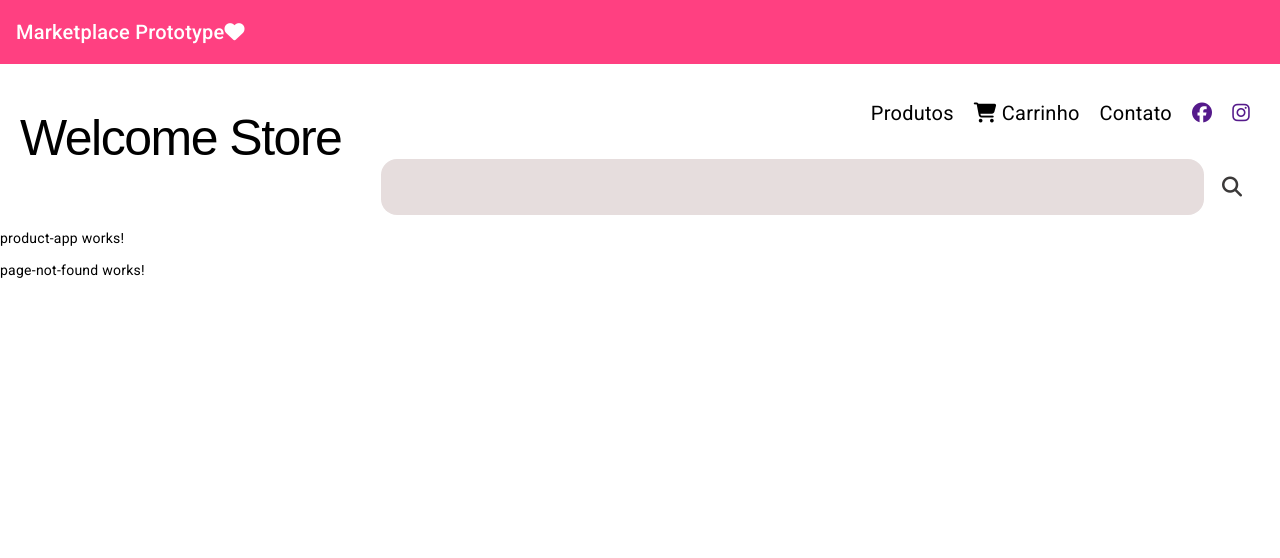
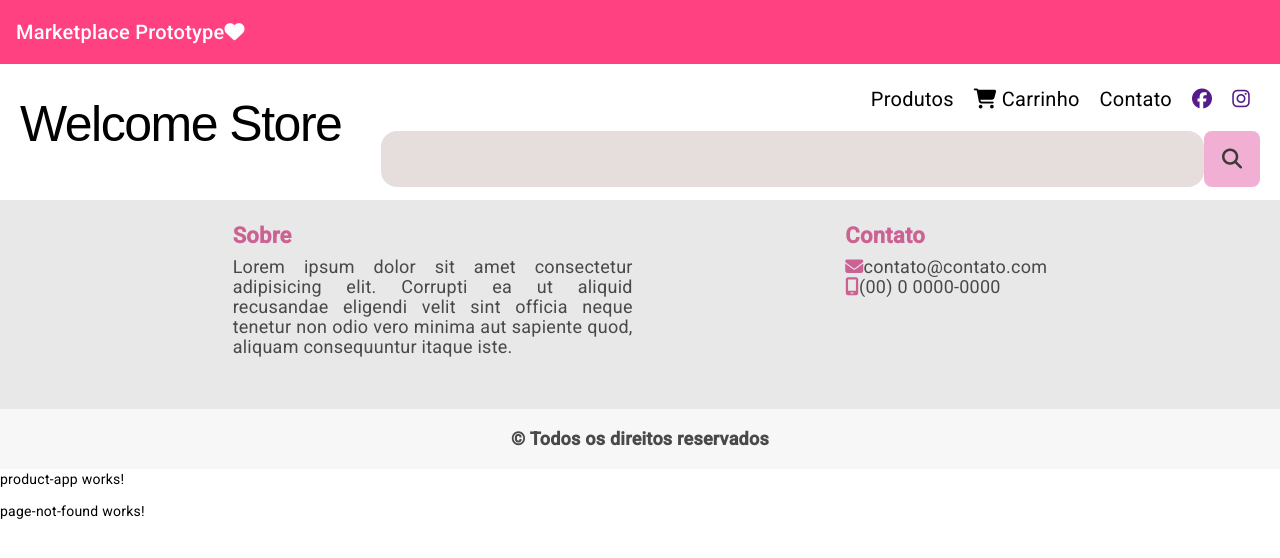
Before and after one commit to gleicebsouza/owner-marketplace, an Angular app: page / in a window 1280 px wide. Shown: the top 558 px of the page. Built offline with nearby package versions, Linux system fonts and the light colour scheme.

Commit message:
header finalized and header configuration style

```diff
--- a/src/app/app.component.css
+++ b/src/app/app.component.css
@@ -2,15 +2,6 @@
   margin:0;
   padding: 0;
   box-sizing: border-box;
-}
-:root{
-  //font-size:62.5%;
-
-
-  //--color-header:;
-  //--color-footer:;
-  //bg-header:;
-
 }
 .container__header{
   display: flex;
@@ -21,6 +12,10 @@
   padding:20px;
 
 }
-.span__h1{
+.span__h1, i{
   color:white;
+  display: flex;
+  justify-content: space-around;
+  align-items: center;
+  gap: 10px;
 }
--- a/src/app/app.component.html
+++ b/src/app/app.component.html
@@ -8,7 +8,7 @@
 <!-- * * * * * * * * * * * * * * * * * * * * * * * * * * * * * * * -->
 
 <mat-toolbar color="accent">
-  <span class="span__h1" >Marketplace Prototype</span>
+  <span class="span__h1">Marketplace Prototype</span>
   <i class="fa-solid fa-heart"></i>
 </mat-toolbar>
 
@@ -16,7 +16,6 @@
   <app-header-app></app-header-app>
 </div>
 
-
 <app-footer-app></app-footer-app>
 <app-product-app></app-product-app>
 <app-page-not-found></app-page-not-found>
--- a/src/app/footer-app/footer-app.component.css
+++ b/src/app/footer-app/footer-app.component.css
@@ -0,0 +1,37 @@
+.footer__main {
+  background-color: var(--light-gray);
+  color: var(--gray);
+  font-size: 18px;
+}
+.footer__container {
+  display: flex;
+  justify-content: space-evenly;
+  flex-flow: row wrap;
+  padding: 20px;
+}
+.footer__copyright {
+  text-align: center;
+  margin-top: 20px;
+  background-color: var(--light-gray-2);
+  font-weight: bold;
+  padding: 20px;
+  color: var(--gray);
+}
+.footer__tittle,
+.footer__tittle__contact {
+  font-size: 22px;
+  font-weight: bold;
+  color: var(--pink);
+  margin-bottom: 5px;
+}
+.footer__about-text {
+  width: 400px;
+  text-align: justify;
+}
+i {
+  color: var(--pink);
+  cursor: pointer;
+}
+.footer li {
+  margin: 10px 0;
+}
--- a/src/app/footer-app/footer-app.component.html
+++ b/src/app/footer-app/footer-app.component.html
@@ -1,3 +1,22 @@
-<footer class="footer">
-
+<footer class="footer__main">
+  <div class="footer__container">
+    <section>
+      <h2 class="footer__tittle">Sobre</h2>
+      <p class="footer__about-text">
+        Lorem ipsum dolor sit amet consectetur adipisicing elit. Corrupti ea ut
+        aliquid recusandae eligendi velit sint officia neque tenetur non odio
+        vero minima aut sapiente quod, aliquam consequuntur itaque iste.
+      </p>
+    </section>
+    <address>
+      <h2 class="footer__tittle__contact">Contato</h2>
+      <ul>
+        <li><i class="fa-solid fa-envelope"></i>contato@contato.com</li>
+        <li><i class="fa-solid fa-mobile-screen"></i>(00) 0 0000-0000</li>
+      </ul>
+    </address>
+  </div>
+  <section class="footer__copyright">
+    &copy; Todos os direitos reservados
+  </section>
 </footer>
--- a/src/app/header-app/header-app.component.css
+++ b/src/app/header-app/header-app.component.css
@@ -36,11 +36,12 @@
   transition: all 0.3s ease-in-out;
 }
 .main__header__menu a:hover {
-  background-color: var(--blue);
+  background-color: var(--pink-2);
   color: #3d58a3;
   transform: scale(1.2);
   cursor: pointer;
   text-decoration: none;
+  border-radius: 8px;
 }
 .container__header__menu {
   display: flex;
@@ -75,8 +76,14 @@
 .search__form button {
   width: 56px;
   height: 56px;
-  background-color: var(--blue);
   border: none;
   color: #3b3939;
+  background-color: rgb(240, 175, 211);
   font-size: 20px;
+  cursor: pointer;
+  border-radius: 8px;
 }
+.search__form button:hover {
+  border-radius: 8px;
+  background-color: var(--pink-2);
+}
--- a/src/styles.css
+++ b/src/styles.css
@@ -10,3 +10,92 @@ mat-toolbar span{
   color:black;
 
 }
+
+
+/* CONFIG GLOBAL APLICATION*/
+
+html, body, div, span, applet, object, iframe,
+h1, h2, h3, h4, h5, h6, p, blockquote, pre,
+a, abbr, acronym, address, big, cite, code,
+del, dfn, em, img, ins, kbd, q, s, samp,
+small, strike, strong, sub, sup, tt, var,
+b, u, i, center,
+dl, dt, dd, ol, ul, li,
+fieldset, form, label, legend,
+table, caption, tbody, tfoot, thead, tr, th, td,
+article, aside, canvas, details, embed,
+figure, figcaption, footer, header, hgroup,
+menu, nav, output, ruby, section, summary,
+time, mark, audio, video {
+	margin: 0;
+	padding: 0;
+	border: 0;
+	font-size: 100%;
+	font: inherit;
+	vertical-align: baseline;
+}
+/* HTML5 display-role reset for older browsers */
+article, aside, details, figcaption, figure,
+footer, header, hgroup, menu, nav, section {
+	display: block;
+}
+body {
+	line-height: 1;
+    font-family: "Open Sans", Helvetica, Arial, "sans-serif";
+}
+ol, ul {
+	list-style: none;
+}
+blockquote, q {
+	quotes: none;
+}
+blockquote:before, blockquote:after,
+q:before, q:after {
+	content: '';
+	content: none;
+}
+table {
+	border-collapse: collapse;
+	border-spacing: 0;
+}
+
+:root {
+    --pink: rgba(185, 7, 90, 0.6);
+    --pink-2:rgba(228, 72, 145, 0.6);
+    --blue: #0675b6;
+	--green: #00A200;
+    --dark-blue: #031f30;
+    --gray: rgb(75, 72, 75);
+    --light-gray: rgba(232, 232, 232, 1);
+    --light-gray-2: rgb(247, 247, 247);
+}
+
+input, textarea, select {
+	padding: 10px;
+	font-size: 16px;
+}
+
+input:focus, textarea:focus, select:focus {
+	border: 1px solid rgba(233, 46, 133, 0.6);
+	outline: none;
+}
+
+textarea {
+	resize: none;
+}
+
+.error-message {
+    color: red;
+}
+
+.valid {
+    border: 1px solid var(--green);
+}
+
+.invalid {
+    border: 1px solid red;
+}
+
+.invalid:focus {
+	border-color: red;
+}
```
